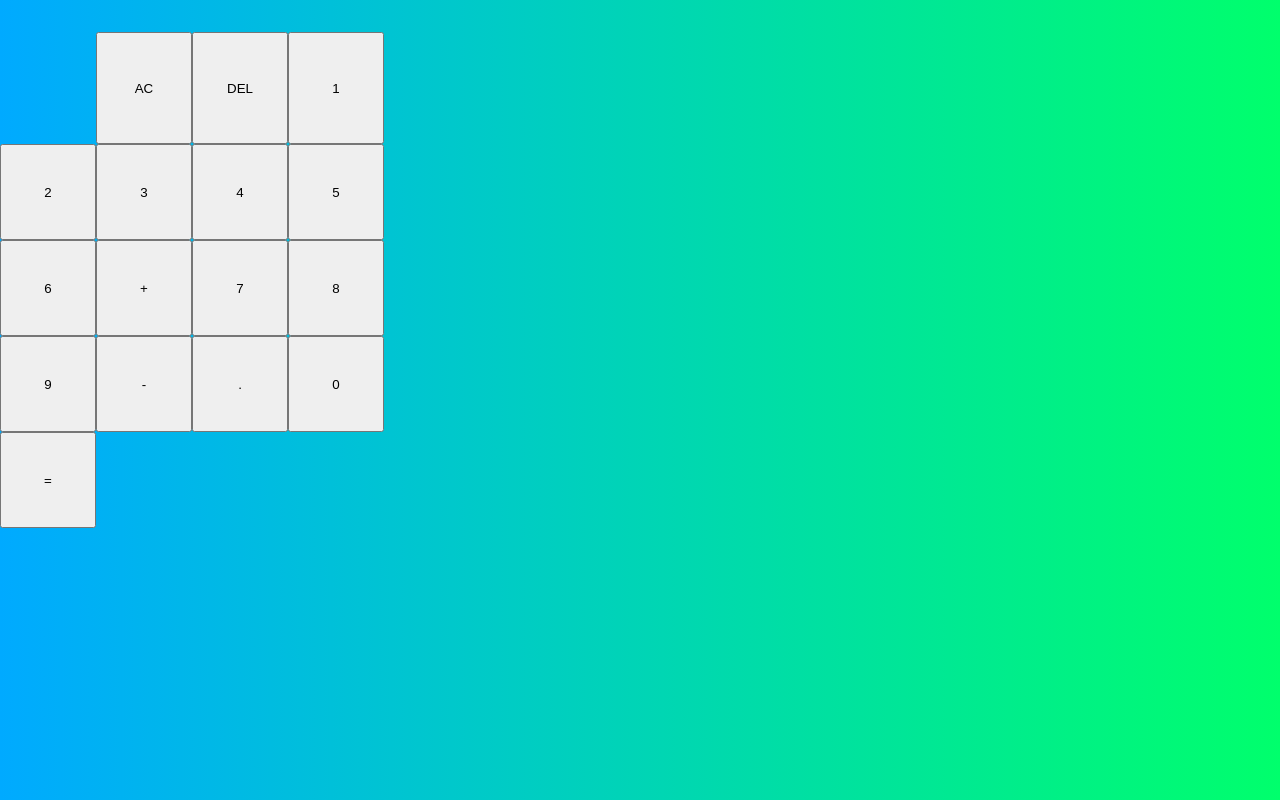
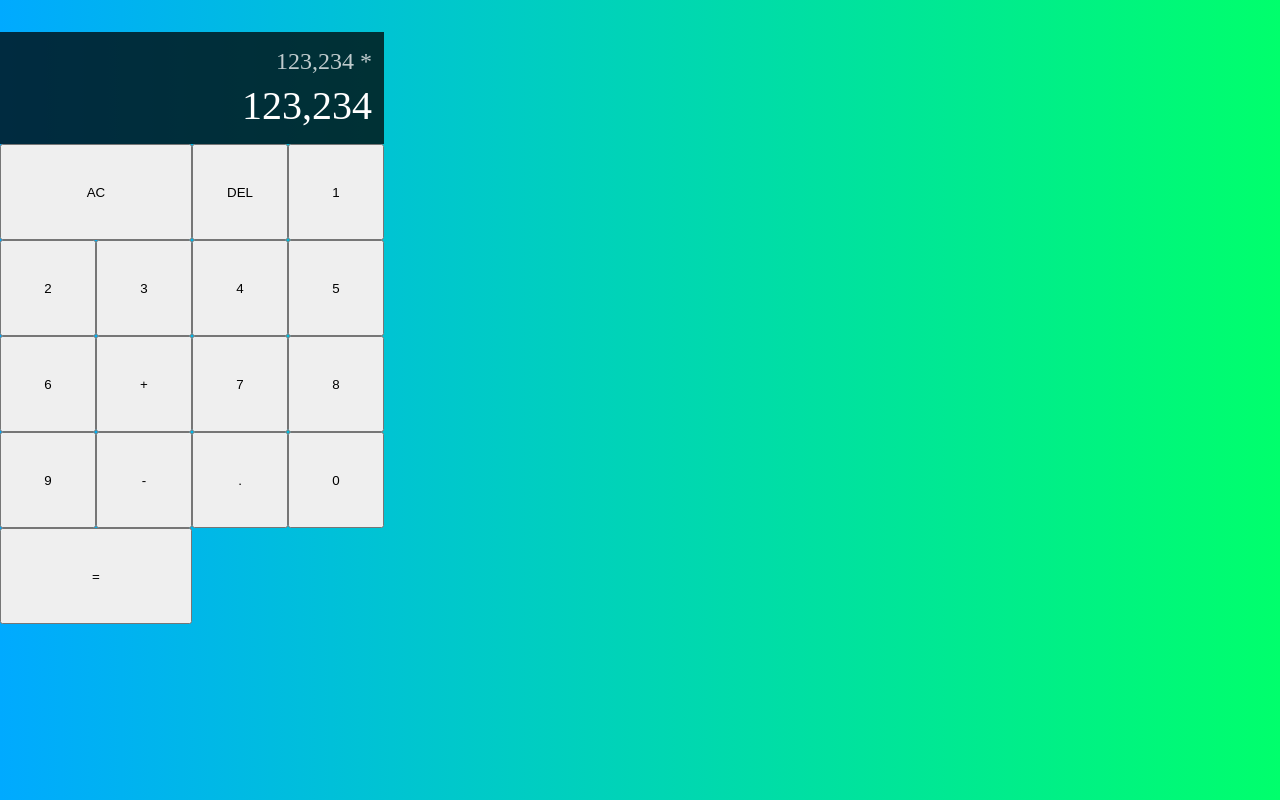
Before and after one commit to JacobA12/calculator-app-react, a React (Vite) app: page / in a window 1280 px wide. Built offline with nearby package versions, Linux system fonts and the light colour scheme.

Commit message:
output section style

```diff
--- a/src/App.jsx
+++ b/src/App.jsx
@@ -4,8 +4,8 @@
   return (
     <div className="calculator-grid">
       <div className="output">
-        <div className="previous-operand"></div>
-        <div className="current-operand"></div>
+        <div className="previous-operand">123,234 *</div>
+        <div className="current-operand">123,234</div>
       </div>
       <button className="span-two">AC</button>
       <button>DEL</button>
--- a/src/styles.css
+++ b/src/styles.css
@@ -13,3 +13,29 @@
   grid-template-columns: repeat(4, 6rem);
   grid-template-rows: minmax(7rem, auto) repeat(5, 6rem);
 }
+
+.span-two {
+  grid-column: span 2;
+}
+
+.output {
+  grid-column: 1/ -1;
+  background-color: rgba(0,0,0,.75);
+  display: flex;
+  flex-direction:column;
+  align-items: flex-end;
+  justify-content: space-around;
+  padding: 0.75rem;
+  word-wrap: break-word;
+  word-break: break-all;
+}
+
+.output .previous-operand {
+  color:rgba(255,255,255,.75);
+  font-size: 1.5rem;
+}
+
+.output .current-operand {
+  color:white;
+  font-size: 2.5rem;
+}
```
